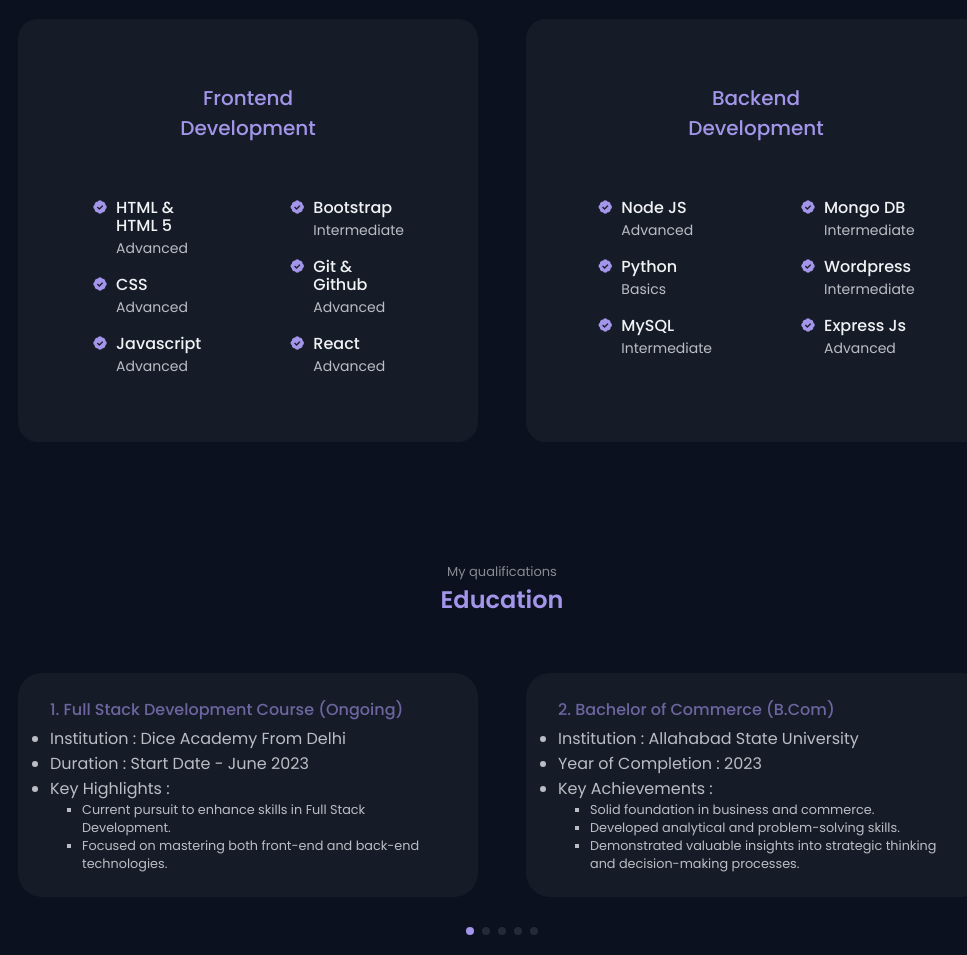
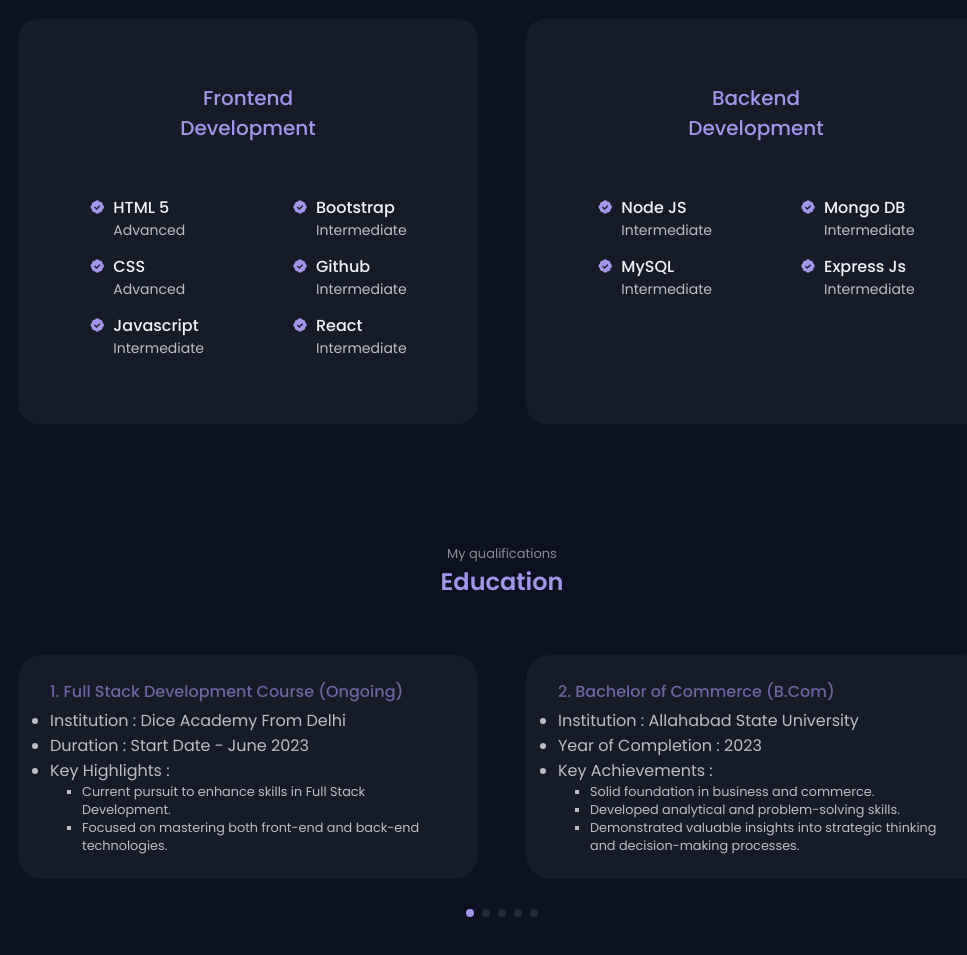
Before and after one commit to shivd236/Shivanshuporfolio, a plain HTML site: page index.html in a window 1280 px wide. Shown: the part 1596-2551 px from the top of the page, without its empty margins (138-1105 px from the left). Drawn offline with nearby package versions, Linux system fonts and the light colour scheme.

Commit message:
pdf change

```diff
--- a/index.html
+++ b/index.html
@@ -77,7 +77,7 @@
                     <h3 class="home__education"><span class="role"></span></h3>
 
                     <div class="home__button">
-                        <a download="" href="assets/pdf/Shivanshu C.V.pdf" class="button button--ghost">
+                        <a download="" href="assets/pdf/Shivanshu C.V (resume).pdf" class="button button--ghost">
                             Download CV
                         </a>
 
@@ -124,12 +124,12 @@
                             <span class="about__subtitle">Fresher</span>
                         </div>
                         <div class="about__box">
-                            <i class='bx bx-briefcase-alt about__icon'></i>
+                           <a href="#work" class='bx bx-briefcase-alt about__icon'></a>
                             <h3 class="about__title">Completed</h3>
                             <span class="about__subtitle">5+ Personal Projects</span>
                         </div>
                         <div class="about__box">
-                            <i class='bx bx-support about__icon'></i>
+                            <a href="#contact" class='bx bx-support about__icon'></a>
                             <h3 class="about__title">Support</h3>
                             <span class="about__subtitle">Online 24/7</span>
                         </div>
@@ -160,7 +160,7 @@
                                 <i class='bx bxs-badge-check'></i>
 
                                 <div>
-                                    <h3 class="skills__name">HTML & HTML 5</h3>
+                                    <h3 class="skills__name"> HTML 5</h3>
                                     <span class="skills__level">Advanced</span>
                                 </div>
                             </div>
@@ -179,7 +179,7 @@
 
                                 <div>
                                     <h3 class="skills__name">Javascript</h3>
-                                    <span class="skills__level">Advanced</span>
+                                    <span class="skills__level">Intermediate</span>
                                 </div>
                             </div>
 
@@ -193,13 +193,22 @@
                                     <span class="skills__level">Intermediate</span>
                                 </div>
                             </div>
+<!--
+                            <div class="skills__data">
+                                <i class='bx bxs-badge-check'></i>
+
+                                <div>
+                                    <h3 class="skills__name">Wordpress</h3>
+                                    <span class="skills__level">Intermediate</span>
+                                </div>
+                            </div> -->
 
                             <div class="skills__data">
                                 <i class='bx bxs-badge-check'></i>
 
                                 <div>
-                                    <h3 class="skills__name">Git & Github</h3>
-                                    <span class="skills__level">Advanced</span>
+                                    <h3 class="skills__name"> Github</h3>
+                                    <span class="skills__level">Intermediate</span>
                                 </div>
                             </div>
 
@@ -208,7 +217,7 @@
 
                                 <div>
                                     <h3 class="skills__name">React</h3>
-                                    <span class="skills__level">Advanced</span>
+                                    <span class="skills__level">Intermediate</span>
                                 </div>
                             </div>
 
@@ -226,10 +235,10 @@
 
                                 <div>
                                     <h3 class="skills__name">Node JS</h3>
-                                    <span class="skills__level">Advanced</span>
+                                    <span class="skills__level">Intermediate</span>
                                 </div>
                             </div>
-
+<!--
                             <div class="skills__data">
                                 <i class='bx bxs-badge-check'></i>
 
@@ -237,7 +246,7 @@
                                     <h3 class="skills__name">Python</h3>
                                     <span class="skills__level">Basics</span>
                                 </div>
-                            </div>
+                            </div> !-->
 
                             <div class="skills__data">
                                 <i class='bx bxs-badge-check'></i>
@@ -259,21 +268,14 @@
                                 </div>
                             </div>
 
-                            <div class="skills__data">
-                                <i class='bx bxs-badge-check'></i>
 
-                                <div>
-                                    <h3 class="skills__name">Wordpress</h3>
-                                    <span class="skills__level">Intermediate</span>
-                                </div>
-                            </div>
 
                             <div class="skills__data">
                                 <i class='bx bxs-badge-check'></i>
 
                                 <div>
                                     <h3 class="skills__name">Express Js</h3>
-                                    <span class="skills__level">Advanced</span>
+                                    <span class="skills__level">Intermediate</span>
                                 </div>
                             </div>
 
@@ -510,7 +512,7 @@
                 </div>
 
                 <div class="services__card">
-                    <h3 class="services__title">UI/UX <br> Designing</h3>
+                    <h3 class="services__title">UI/UX <br> Development</h3>
 
                     <span class="services__button">
                         See More <i class='bx bx-right-arrow services__icon'></i>
@@ -865,13 +867,6 @@
         backSpeed: 80,
         backDeplay: 1000,
 
-
-
-
-
-
-
-
         });
 
 
```
Also changed, not shown: assets/js/main.js (line endings or trailing spaces), 2 other files.
